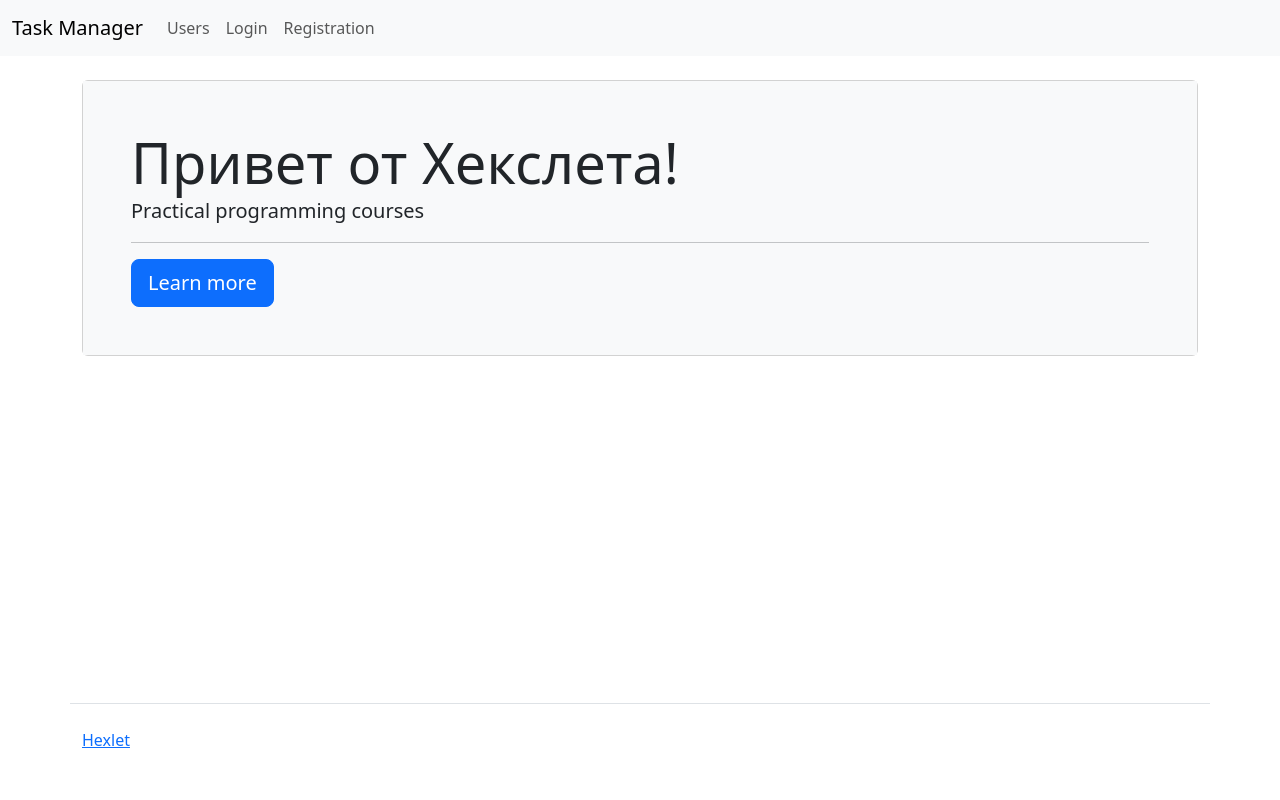
After one commit to RustemYeldessov/python-project-52, a Django app: page / in a window 1280 px wide. The commit adds this page. Run offline with Django 5.2, Linux system fonts and the light colour scheme; some libraries are stand-ins or nearby versions.

Commit message:
fix(templates): add layout.html and fix error 500

```diff
--- a/task_manager/settings.py
+++ b/task_manager/settings.py
@@ -28,7 +28,7 @@ BASE_DIR = Path(__file__).resolve().parent.parent
 SECRET_KEY = os.getenv("SECRET_KEY", "dev-secret-key")
 
 # SECURITY WARNING: don't run with debug turned on in production!
-DEBUG = os.getenv("DEBUG", "False") == "True"
+DEBUG = True
 
 ALLOWED_HOSTS = os.getenv("ALLOWED_HOSTS", "webserver,127.0.0.1,localhost,.onrender.com").split(",")
 
--- a/task_manager/templates/index.html
+++ b/task_manager/templates/index.html
@@ -7,7 +7,7 @@
 <h1 class="my-4"></h1>
 <div class="card">
 <div class="card-body p-5 bg-light">
-<div class="display-4">{% trans "Hello from Hexlet!" %}</div>
+<div class="display-4">{% trans "Привет от Хекслета!" %}</div>
 <p class="lead">{% trans "Practical programming courses" %}</p>
 <hr>
 <a class="btn btn-primary btn-lg" href="https://ru.hexlet.io">{% trans "Learn more" %}</a>
--- /dev/null
+++ b/task_manager/templates/layout.html
@@ -0,0 +1,81 @@
+
+{% load django_bootstrap5 %}
+{% load static %}
+{% load i18n %}
+{% bootstrap_css %}
+{% bootstrap_javascript %}
+
+<!DOCTYPE html>
+<html lang="{{ LANGUAGE_CODE}}">
+  <head>
+    <meta name="viewport" content="width=device-width, initial-scale=1, shrink-to-fit=no">
+    <title>{% trans "Task Manager Hexlet" %}</title>
+    <link rel="icon" href="{% static 'images/favicon.ico' %}">
+    <link href="https://cdn.jsdelivr.net/npm/bootstrap@5.3.7/dist/css/bootstrap.min.css" rel="stylesheet" integrity="sha384-LN+7fdVzj6u52u30Kp6M/trliBMCMKTyK833zpbD+pXdCLuTusPj697FH4R/5mcr" crossorigin="anonymous">
+    <script src="https://cdn.jsdelivr.net/npm/bootstrap@5.3.7/dist/js/bootstrap.bundle.min.js" integrity="sha384-ndDqU0Gzau9qJ1lfW4pNLlhNTkCfHzAVBReH9diLvGRem5+R9g2FzA8ZGN954O5Q" crossorigin="anonymous"></script>
+  </head>
+  <body class="d-flex flex-column min-vh-100">
+
+    <nav class="navbar navbar-expand-lg navbar-light bg-light">
+      <div class="container-fluid">
+        <a class="navbar-brand" href="/">{% trans "Task Manager" %}</a>
+        <button class="navbar-toggler" type="button" data-bs-toggle="collapse" data-bs-target="#navbarContent">
+          <span class="navbar-toggler-icon"></span>
+        </button>
+        <div class="collapse navbar-collapse" id="navbarContent">
+
+          <ul class="navbar-nav me-auto mb-2 mb-lg-0">
+            <li class="nav-item">
+              <a class="nav-link" href="#">{% trans "Users" %}</a>
+            </li>
+
+            {% if user.is_authenticated %}
+            <li class="nav-item">
+              <a class="nav-link" href="#">{% trans "Statuses" %}</a>
+            </li>
+            <li class="nav-item">
+              <a class="nav-link" href="#">{% trans "Labels" %}</a>
+            </li>
+            <li class="nav-item">
+              <a class="nav-link" href="#">{% trans "Tasks" %}</a>
+            </li>
+            {% endif %}
+
+            {% if user.is_authenticated %}
+
+            <li class="nav-item">
+              <form action="#" method="post" class="d-inline">
+                {% csrf_token %}
+                <button type="submit" class="nav-link btn btn-link">
+                  {% trans 'Logout' %}
+                </button>
+              </form>
+            </li>
+
+            {% else %}
+            <li class="nav-item">
+              <a class="nav-link" href="#">{% trans "Login" %}</a>
+            </li>
+            <li class="nav-item">
+              <a class="nav-link" href="#">{% trans "Registration" %}</a>
+            </li>
+            {% endif %}
+          </ul>
+        </div>
+      </div>
+    </nav>
+
+    <div class="container wrapper flex-grow-1">
+      {% bootstrap_messages %}
+      {% block content %}
+      {% endblock %}
+    </div>
+
+    <footer>
+      <div class="container my-5 pt-4 border-top">
+        <a target="_blank" href="https://ru.hexlet.io">Hexlet</a>
+      </div>
+    </footer>
+
+  </body>
+</html>
```
